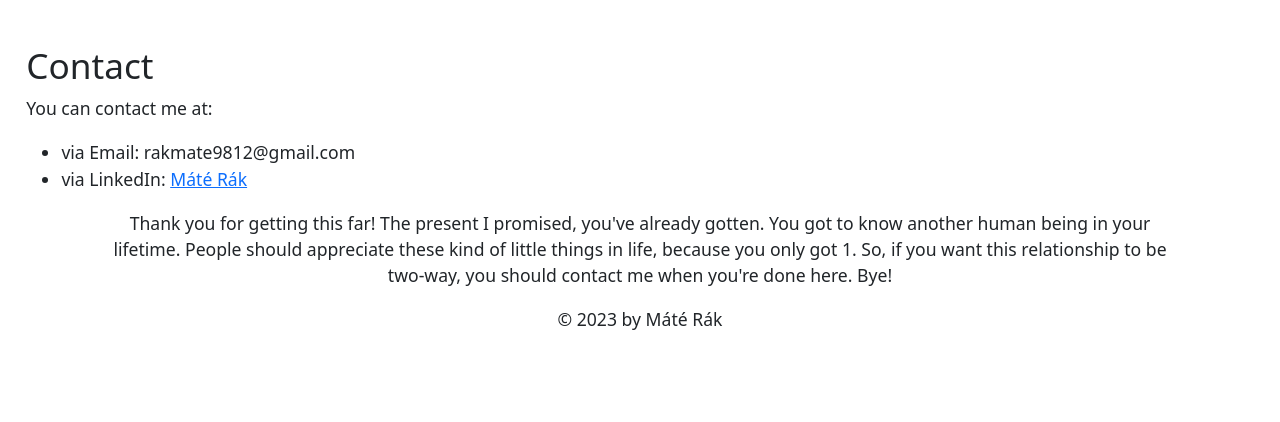
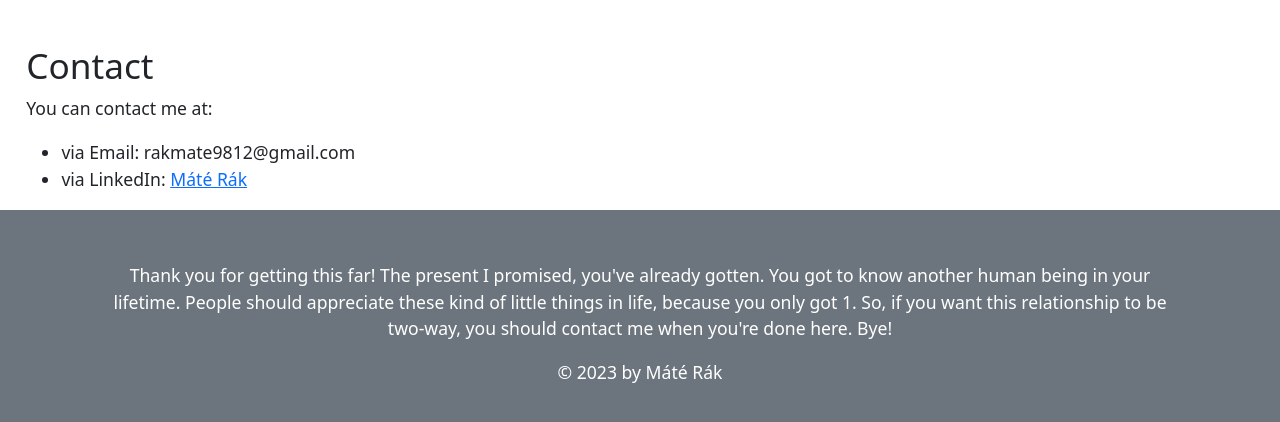
Before and after one commit to rakmate9812/portfolio-project, a plain HTML site: page index.html in a window 1280 px wide. Shown: the part 1837-2259 px from the top of the page. Before the commit the page ends 2187 px from the top, so only its background shows below. Drawn offline with nearby package versions, Linux system fonts and the light colour scheme.

Commit message:
'footer-editing'

```diff
--- a/index.html
+++ b/index.html
@@ -372,7 +372,7 @@
     </main>
     <!-- Footer -->
     <footer>
-      <div class="row">
+      <div class="row pt-5 pb-5 bg-secondary text-white">
         <div class="col-1"></div>
         <div class="col-10 text-center">
           <p>
```
Also changed, not shown: README.md.
